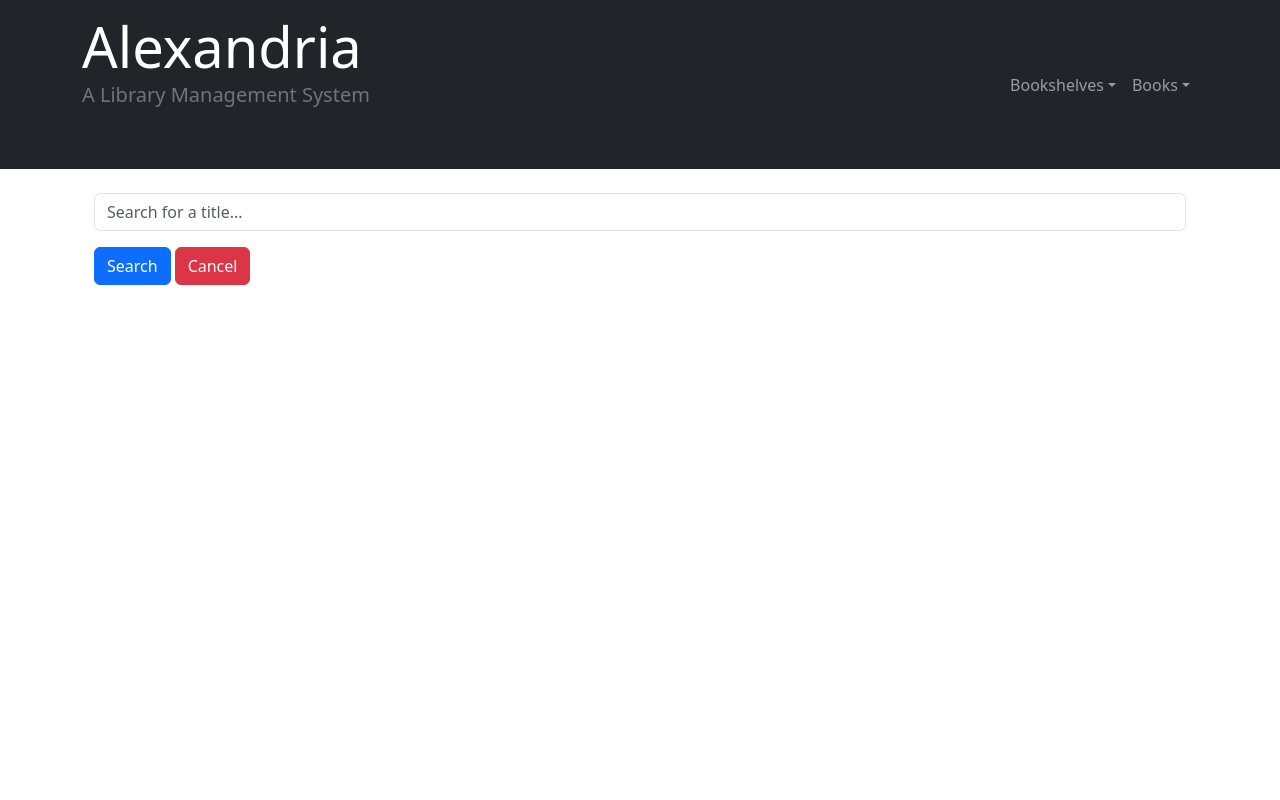
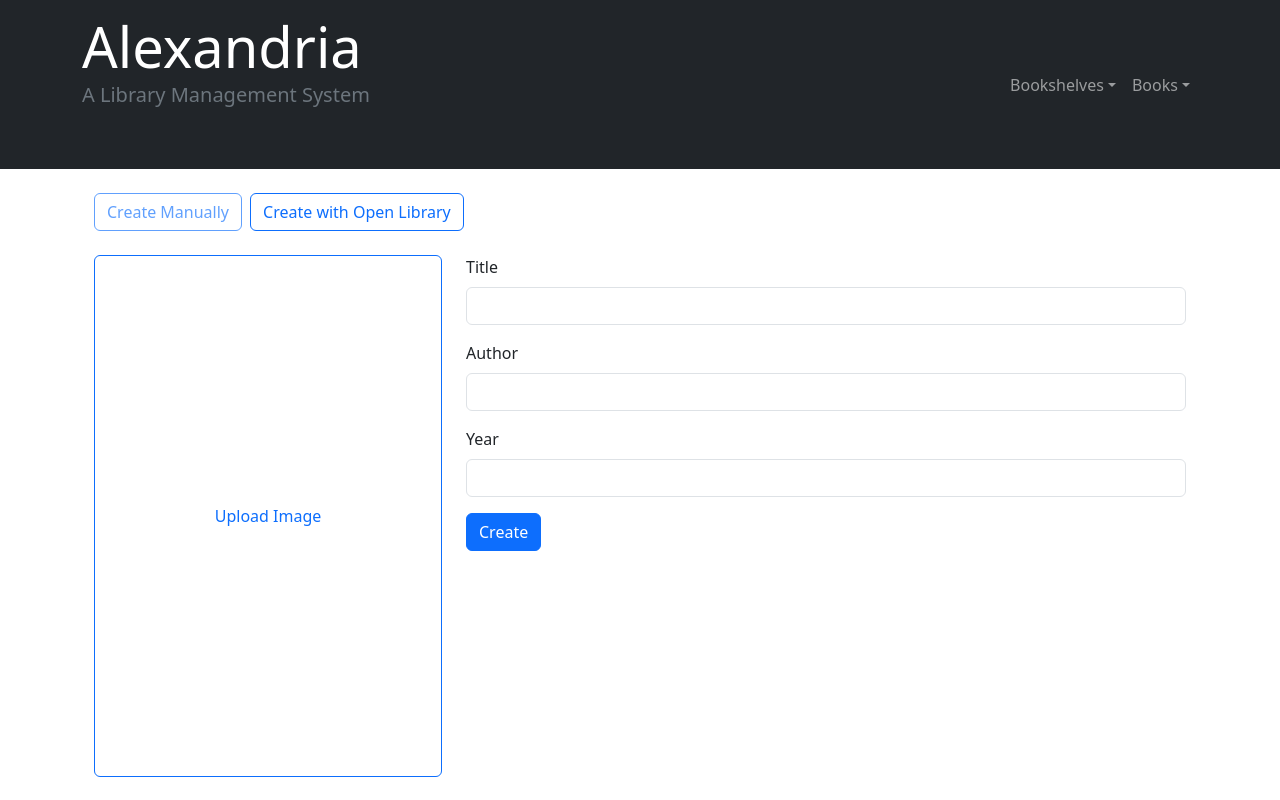
Before and after one commit to bendzamba/alexandria, a React (Create React App) app in the folder frontend/: page /books/create in a window 1280 px wide. Built offline with nearby package versions, Linux system fonts and the light colour scheme.

Commit message:
Allowing for book to be created manually with just title, author, year, and image upload. This is especially useful in cases where Open Library does not return a search result.

```diff
--- a/frontend/src/components/books/CreateBook.tsx
+++ b/frontend/src/components/books/CreateBook.tsx
@@ -1,4 +1,4 @@
-import React, { useState, useEffect } from "react";
+import React, { useState, useEffect, useRef } from "react";
 import { useNavigate } from "react-router-dom";
 import {
   CreateBook as CreateBookService,
@@ -15,8 +15,21 @@ import {
 } from "../../interfaces/book_and_bookshelf";
 import { createPlaceholderImage } from "../../utils/create_placeholder_image";
 import CoverImage from "./CoverImage";
+import { toast } from "react-toastify";
+import {
+  allowedMimeTypes,
+  maxAllowedImageUploadSize,
+} from "../../constants/AppConstants";
 
 function CreateBook() {
+  // Methodology for creating
+  const [creatingManually, setCreatingManually] = useState<boolean>(true);
+  const [creatingWithOpenLibrary, setCreatingWithOpenLibrary] =
+    useState<boolean>(false);
+
+  // Cover upload for direct creation
+  const fileInputRef = useRef<HTMLInputElement | null>(null);
+
   // Book metadata
   const [title, setTitle] = useState<string | null>(null);
   const [author, setAuthor] = useState<string | null>(null);
@@ -49,6 +62,10 @@ function CreateBook() {
   const olidImagePath = "https://covers.openlibrary.org/b/olid/";
 
   const navigate = useNavigate();
+
+  function handleButtonToSetCoverImageToUpload() {
+    fileInputRef.current?.click();
+  }
 
   const handleSearch = async () => {
     setSearching(true);
@@ -183,6 +200,45 @@ function CreateBook() {
     }
   }, [olids, setAvailableCoverImages]);
 
+  function handleSetCoverImageToUpload(
+    event: React.ChangeEvent<HTMLInputElement>
+  ) {
+    if (event.target.files === null || event.target.files.length === 0) {
+      toast.error("No files were provided for upload", {
+        position: "bottom-right",
+        theme: "colored",
+      });
+      return;
+    }
+    const file_to_upload = event.target.files[0];
+    if (!allowedMimeTypes.includes(file_to_upload.type)) {
+      toast.error(
+        `Only files of type ${allowedMimeTypes.join(" or ")} are allowed`,
+        {
+          position: "bottom-right",
+          theme: "colored",
+        }
+      );
+      return;
+    }
+    if (file_to_upload.size > maxAllowedImageUploadSize) {
+      toast.error("File size must be less than 5MB", {
+        position: "bottom-right",
+        theme: "colored",
+      });
+      return;
+    }
+    const objectUrl = URL.createObjectURL(file_to_upload);
+    const coverImageToUpload: Partial<AvailableCoverImageInterface> = {
+      uri: objectUrl,
+      thumb_uri: objectUrl,
+      upload: file_to_upload,
+    };
+
+    // Auto-select our image to upload
+    toggleCoverImageSelection(coverImageToUpload);
+  }
+
   const toggleCoverImageSelection = (
     bookCoverToSelect: Partial<AvailableCoverImageInterface>
   ) => {
@@ -191,8 +247,125 @@ function CreateBook() {
     setSelectedCoverImage(localSelectedBookCover);
   };
 
+  const toggleCreationMethod = () => {
+    setCreatingManually(!creatingManually);
+    setCreatingWithOpenLibrary(!creatingWithOpenLibrary);
+  };
+
   return (
     <Container className="mt-4">
+      <Row className="mb-4">
+        <Col xs={12}>
+          <button
+            className="btn btn-outline-primary me-2"
+            disabled={creatingManually}
+            onClick={toggleCreationMethod}
+          >
+            Create Manually
+          </button>
+          <button
+            className="btn btn-outline-primary"
+            disabled={creatingWithOpenLibrary}
+            onClick={toggleCreationMethod}
+          >
+            Create with Open Library
+          </button>
+        </Col>
+      </Row>
+      {creatingManually && (
+        <Row>
+          <Col xs={12} sm={4}>
+            <input
+              type="file"
+              id="cover-image-upload"
+              onChange={handleSetCoverImageToUpload}
+              ref={fileInputRef}
+              accept={allowedMimeTypes.join(",")}
+              data-testid="image-uploader"
+              hidden
+            />
+            {selectedCoverImage && (
+              <img
+                src={selectedCoverImage.uri}
+                className="img-fluid "
+                alt={`${selectedCoverImage !== null ? "Selected" : "Placeholder"} Book Cover: ${title}`}
+                height="484px"
+              />
+            )}
+            {!selectedCoverImage && (
+              <div
+                className={`${styles["manual-create-cover-image-button-wrapper"]}`}
+              >
+                <button
+                  type="button"
+                  className={`btn btn-outline-primary ${styles["manual-create-cover-image-button"]}`}
+                  onClick={handleButtonToSetCoverImageToUpload}
+                  aria-label="Upload Cover Image"
+                >
+                  Upload Image
+                </button>
+              </div>
+            )}
+          </Col>
+          <Col xs={12} sm={8}>
+            <form>
+              <div className="mb-3">
+                <label htmlFor="title" className="form-label">
+                  Title
+                </label>
+                <input
+                  type="text"
+                  className="form-control"
+                  id="title"
+                  onChange={(e) => setTitle(e.target.value)}
+                />
+              </div>
+              <div className="mb-3">
+                <label htmlFor="author" className="form-label">
+                  Author
+                </label>
+                <input
+                  type="text"
+                  className="form-control"
+                  id="author"
+                  onChange={(e) => setAuthor(e.target.value)}
+                />
+              </div>
+              <div className="mb-3">
+                <label htmlFor="year" className="form-label">
+                  Year
+                </label>
+                <input
+                  type="text"
+                  className="form-control"
+                  id="year"
+                  onChange={(e) => setYear(Number(e.target.value))}
+                />
+              </div>
+              <button
+                type="submit"
+                className="btn btn-primary"
+                disabled={creating}
+                onClick={handleCreateClick}
+              >
+                {creating && (
+                  <>
+                    <span
+                      className="spinner-border spinner-border-sm me-1"
+                      role="status"
+                      aria-hidden="true"
+                    ></span>
+                    Creating...
+                  </>
+                )}
+                {!creating && <span>Create</span>}
+              </button>
+            </form>
+          </Col>
+        </Row>
+      )}
+      {creatingWithOpenLibrary && (
+        <>
           <form onSubmit={handleSearchClick}>
             <div className="mb-3">
               <input
@@ -350,6 +523,8 @@ function CreateBook() {
               </Row>
             </>
           )}
+        </>
+      )}
     </Container>
   );
 }
--- a/frontend/src/components/books/css/CreateBook.module.css
+++ b/frontend/src/components/books/css/CreateBook.module.css
@@ -16,3 +16,13 @@
 .search-result-book-metadata span {
   font-size: 12px;
 }
+
+.manual-create-cover-image-button-wrapper {
+  width: 100%;
+  position: relative;
+}
+
+button.manual-create-cover-image-button {
+  width: 100%;
+  aspect-ratio: 1/1.5;
+}
```
Lines whose indentation alone changed are shown as unchanged.
